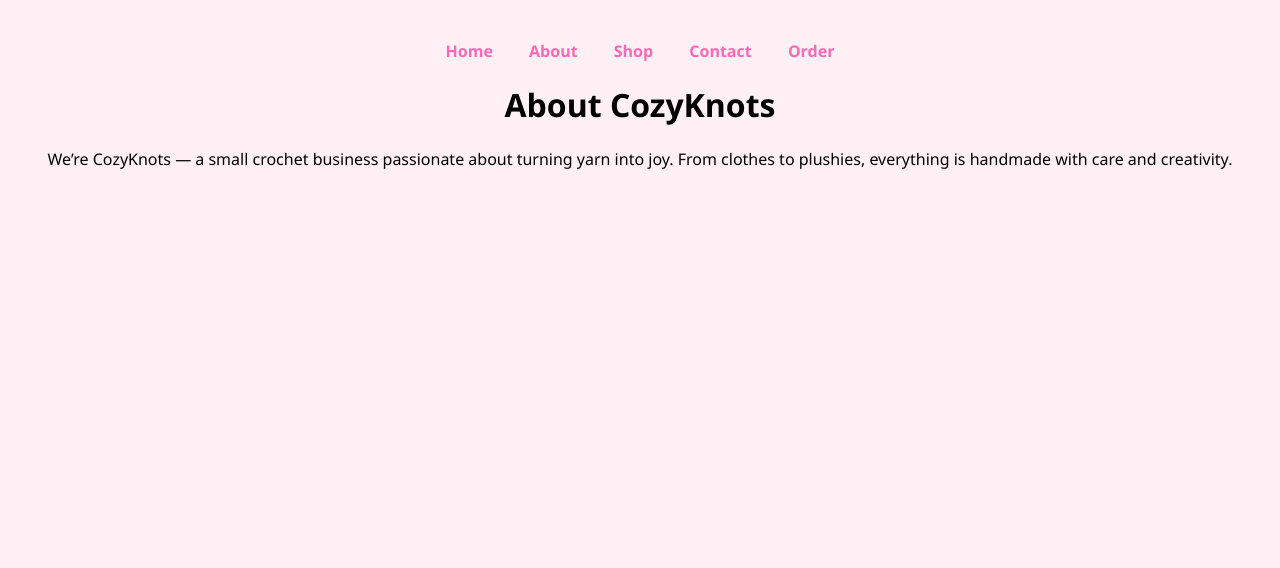
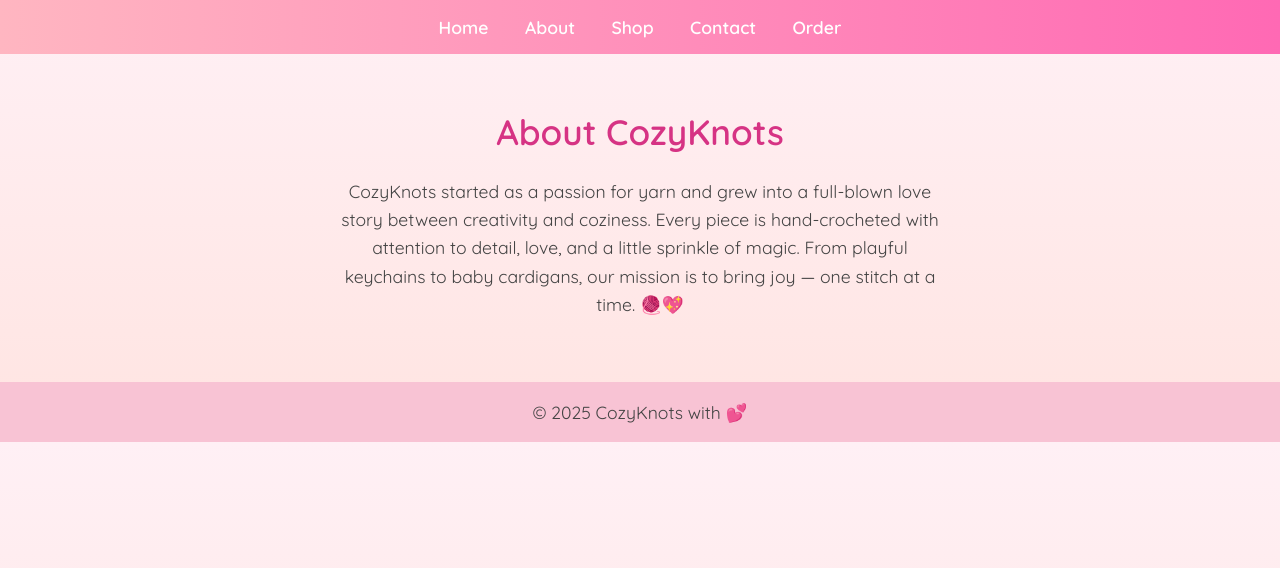
Before and after one commit to Iqra-sha/crochet-items, a plain HTML site: page about.html in a window 1280 px wide. Drawn offline with Linux system fonts and the light colour scheme.

Commit message:
about.html

```diff
--- a/about.html
+++ b/about.html
@@ -2,10 +2,52 @@
 <html lang="en">
 <head>
   <meta charset="UTF-8">
-  <title>About Us - CozyKnots</title>
+  <title>About - CozyKnots</title>
+  <link href="https://fonts.googleapis.com/css2?family=Quicksand:wght@400;600&display=swap" rel="stylesheet">
   <style>
-    body { font-family: 'Segoe UI', sans-serif; background: #fff0f5; padding: 2rem; text-align: center; }
-    nav a { margin: 0 1rem; text-decoration: none; color: #ff69b4; font-weight: bold; }
+    body {
+      font-family: 'Quicksand', sans-serif;
+      background: linear-gradient(#fff0f5, #ffe4e1);
+      margin: 0;
+      padding: 0;
+      color: #444;
+    }
+    nav {
+      background: linear-gradient(to right, #ffb6c1, #ff69b4);
+      padding: 1rem;
+      text-align: center;
+    }
+    nav a {
+      margin: 0 1rem;
+      color: white;
+      text-decoration: none;
+      font-weight: bold;
+      font-size: 1.1rem;
+      transition: color 0.3s;
+    }
+    nav a:hover {
+      color: #ffe4e1;
+    }
+    main {
+      padding: 2rem;
+      text-align: center;
+    }
+    h1 {
+      color: #d63384;
+      font-size: 2.2rem;
+    }
+    p {
+      max-width: 600px;
+      margin: auto;
+      font-size: 1.1rem;
+      line-height: 1.6;
+    }
+    footer {
+      background: #f8c3d4;
+      text-align: center;
+      padding: 1rem;
+      margin-top: 2rem;
+    }
   </style>
 </head>
 <body>
@@ -17,7 +59,13 @@
     <a href="order.html">Order</a>
   </nav>
 
-  <h1>About CozyKnots</h1>
-  <p>We’re CozyKnots — a small crochet business passionate about turning yarn into joy. From clothes to plushies, everything is handmade with care and creativity.</p>
+  <main>
+    <h1>About CozyKnots</h1>
+    <p>CozyKnots started as a passion for yarn and grew into a full-blown love story between creativity and coziness. Every piece is hand-crocheted with attention to detail, love, and a little sprinkle of magic. From playful keychains to baby cardigans, our mission is to bring joy — one stitch at a time. 🧶💖</p>
+  </main>
+
+  <footer>
+    <p>&copy; 2025 CozyKnots with 💕</p>
+  </footer>
 </body>
 </html>
```
